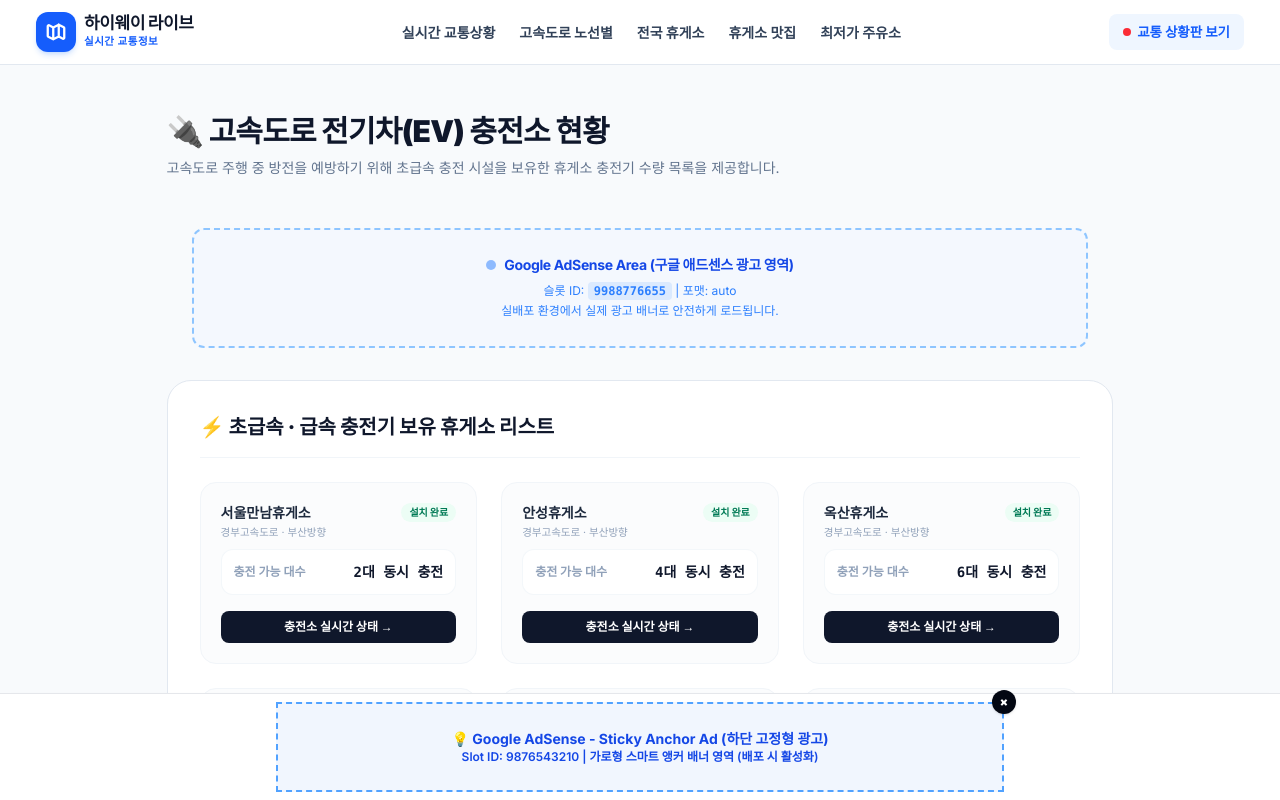
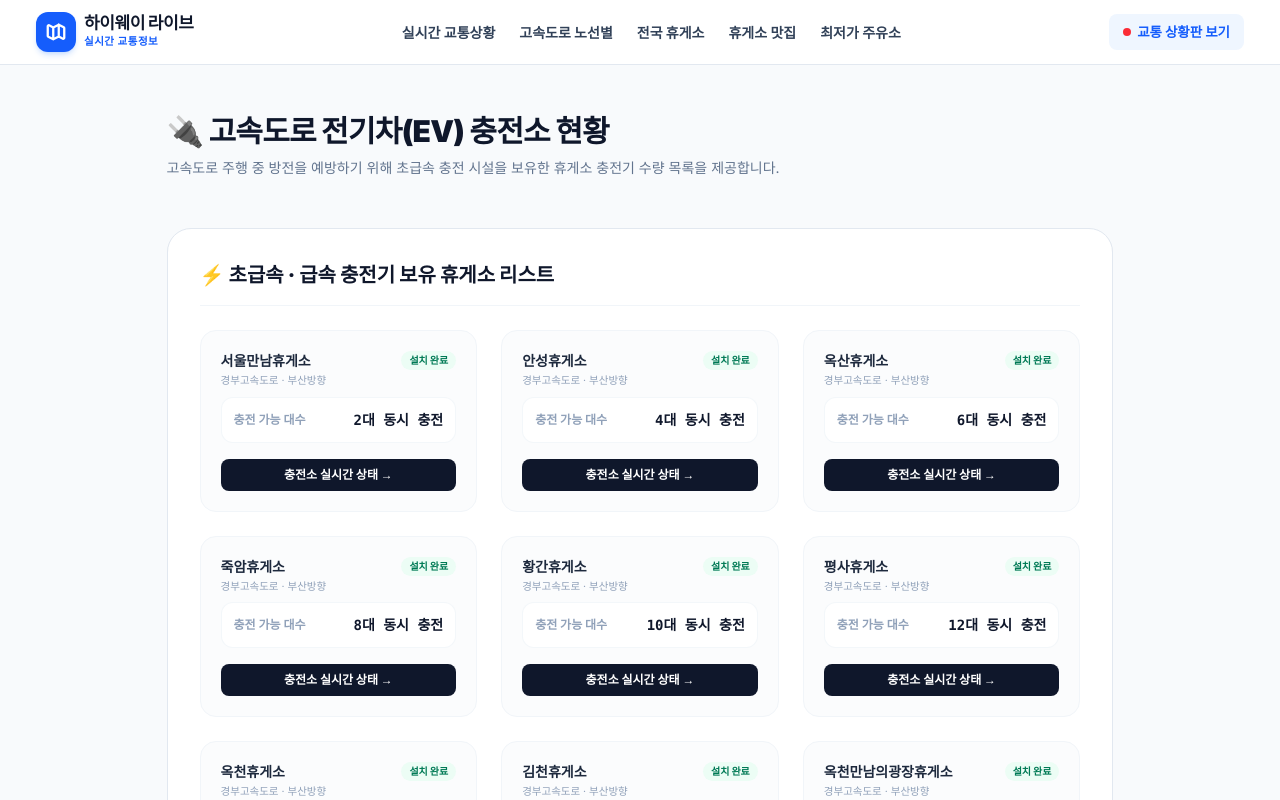
Before and after one commit to fnqlrtm123-code/highway-live, a Next.js app: page /ev in a window 1280 px wide. Shown: the top 800 px of the page. Built offline with nearby package versions, Linux system fonts and the light colour scheme.

Commit message:
feat: disable google adsense globally

```diff
--- a/src/app/layout.tsx
+++ b/src/app/layout.tsx
@@ -41,14 +41,7 @@ export default function RootLayout({
       lang="ko"
       className={`${inter.variable} ${outfit.variable} h-full antialiased`}
     >
-      <head>
-        {/* Google AdSense Script */}
-        <script
-          async
-          src="https://pagead2.googlesyndication.com/pagead/js/adsbygoogle.js?client=ca-pub-7184288079549320"
-          crossOrigin="anonymous"
-        ></script>
-      </head>
+      <head />
       <body className="min-h-full flex flex-col bg-slate-50 text-slate-900 font-sans antialiased">
         {/* 글로벌 헤더 */}
         <header className="sticky top-0 z-40 w-full border-b border-slate-200 bg-white/90 backdrop-blur-md">
--- a/src/components/AdSense.tsx
+++ b/src/components/AdSense.tsx
@@ -1,99 +1,5 @@
 'use client';
 
-import { useEffect, useState } from 'react';
-
-declare global {
-  interface Window {
-    adsbygoogle: any[];
-  }
+export default function AdSense({ slot }: { slot: string; type?: string }) {
+  return null;
 }
-
-interface AdSenseProps {
-  slot: string;
-  style?: React.CSSProperties;
-  format?: string;
-  responsive?: string;
-  type?: 'banner' | 'in-feed' | 'sticky-bottom';
-}
-
-export default function AdSense({
-  slot,
-  style,
-  format = 'auto',
-  responsive = 'true',
-  type = 'banner'
-}: AdSenseProps) {
-  const [isDev, setIsDev] = useState(false);
-
-  useEffect(() => {
-    setIsDev(process.env.NODE_ENV === 'development');
-    try {
-      (window.adsbygoogle = window.adsbygoogle || []).push({});
-    } catch (e) {
-      // Quiet fail in dev or if blocked
-    }
-  }, []);
-
-  // Sticky bottom anchor ads styling
-  if (type === 'sticky-bottom') {
-    return (
-      <div className="fixed bottom-0 left-0 right-0 z-50 w-full bg-white border-t border-gray-200 shadow-lg py-2 flex items-center justify-center">
-        <div className="relative w-full max-w-[728px] h-[90px] mx-auto bg-gray-50 flex items-center justify-center">
-          {isDev ? (
-            <div className="w-full h-full flex flex-col items-center justify-center border-2 border-dashed border-blue-400 bg-blue-50/80 text-blue-700 text-xs font-semibold px-4 text-center">
-              <span className="font-bold text-sm">💡 Google AdSense - Sticky Anchor Ad (하단 고정형 광고)</span>
-              <span>Slot ID: {slot} | 가로형 스마트 앵커 배너 영역 (배포 시 활성화)</span>
-            </div>
-          ) : (
-            <ins
-              className="adsbygoogle"
-              style={{ display: 'inline-block', width: '728px', height: '90px' }}
-              data-ad-client="ca-pub-7184288079549320" // Replace with real publisher ID if needed
-              data-ad-slot={slot}
-            />
-          )}
-          <button
-            onClick={(e) => {
-              const parent = e.currentTarget.parentElement?.parentElement;
-              if (parent) parent.style.display = 'none';
-            }}
-            className="absolute -top-3 -right-3 w-6 h-6 rounded-full bg-gray-950 text-white text-xs font-black shadow flex items-center justify-center hover:bg-gray-800 transition-colors"
-            title="광고 닫기"
-          >
-            ×
-          </button>
-        </div>
-      </div>
-    );
-  }
-
-  return (
-    <div className="w-full my-8 flex justify-center overflow-hidden">
-      {isDev ? (
-        <div
-          className="w-full max-w-4xl p-6 border-2 border-dashed border-blue-300 bg-blue-50/50 rounded-xl flex flex-col items-center justify-center text-center text-blue-700 min-h-[120px]"
-          style={style}
-        >
-          <div className="flex items-center gap-2 mb-1.5">
-            <span className="w-2.5 h-2.5 rounded-full bg-blue-500 animate-pulse"></span>
-            <span className="font-bold text-sm tracking-tight">Google AdSense Area (구글 애드센스 광고 영역)</span>
-          </div>
-          <p className="text-xs text-blue-500 max-w-md leading-relaxed">
-            슬롯 ID: <code className="bg-blue-100 px-1.5 py-0.5 rounded font-mono font-bold">{slot}</code> | 포맷: {format}
-            <br />
-            실배포 환경에서 실제 광고 배너로 안전하게 로드됩니다.
-          </p>
-        </div>
-      ) : (
-        <ins
-          className="adsbygoogle"
-          style={style || { display: 'block', minWidth: '250px' }}
-          data-ad-client="ca-pub-7184288079549320"
-          data-ad-slot={slot}
-          data-ad-format={format}
-          data-full-width-responsive={responsive}
-        />
-      )}
-    </div>
-  );
-}
```
